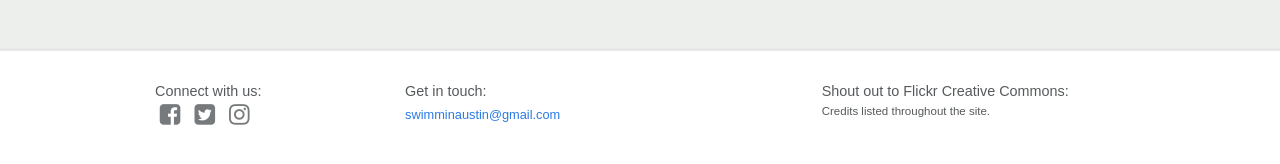
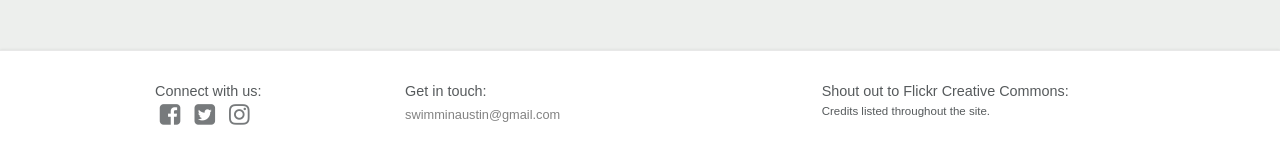
Before and after one commit to stephskaggs/swimnaustin, a Jekyll site: the page built from index.html, in a window 1280 px wide and 1400 px high, scrolled down 1786 px. Shown: the part 1221-1385 px from the top of the window. Built offline with Jekyll 4.4.1, drawn with Linux system fonts in a browser that asks for light colours; nearby versions of some CDN libraries; some web fonts are replaced.

Commit message:
updated footer link

```diff
--- a/_sass/_layout.scss
+++ b/_sass/_layout.scss
@@ -157,6 +157,11 @@
 
         a {
         font-size: .8em;
+        color: $grey-color;
+        }
+
+        a:hover {
+        color: $grey-color-dark;
         }
     }
 
```
